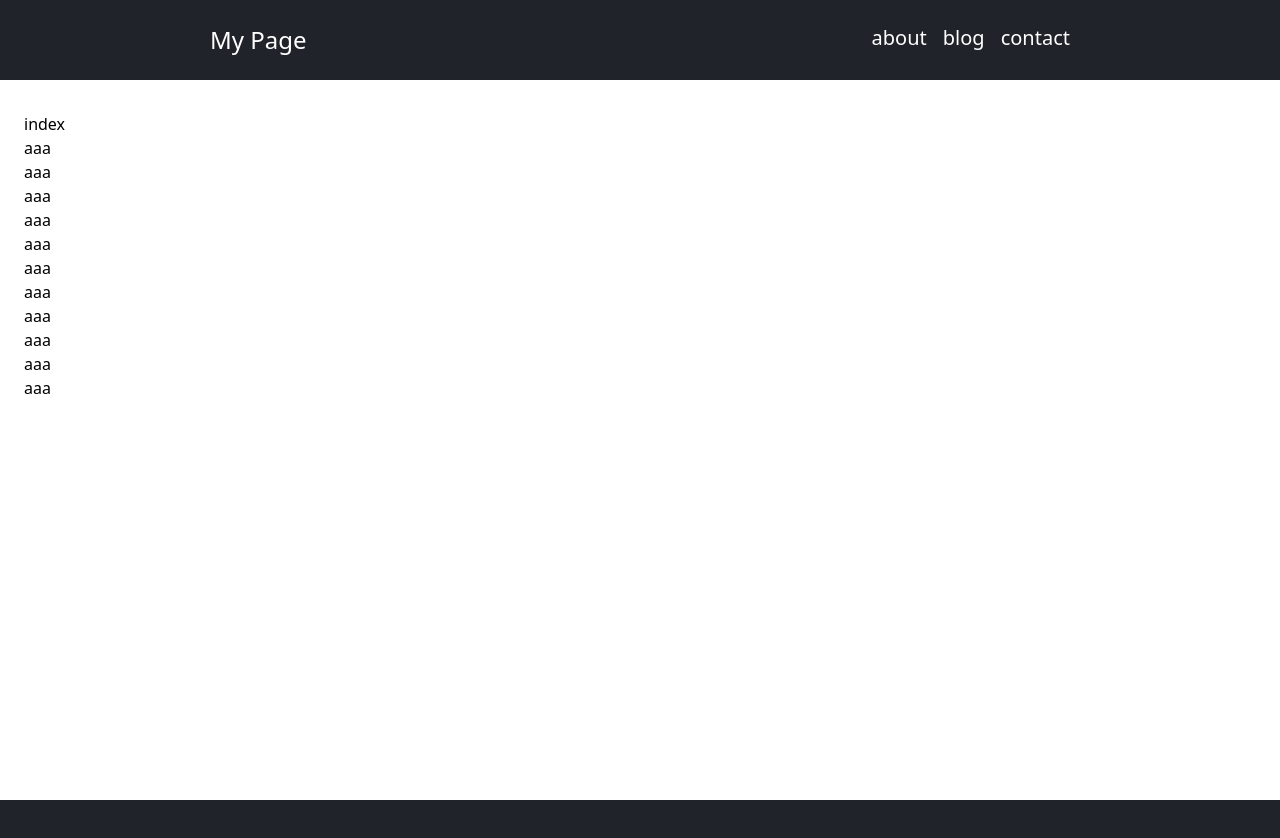
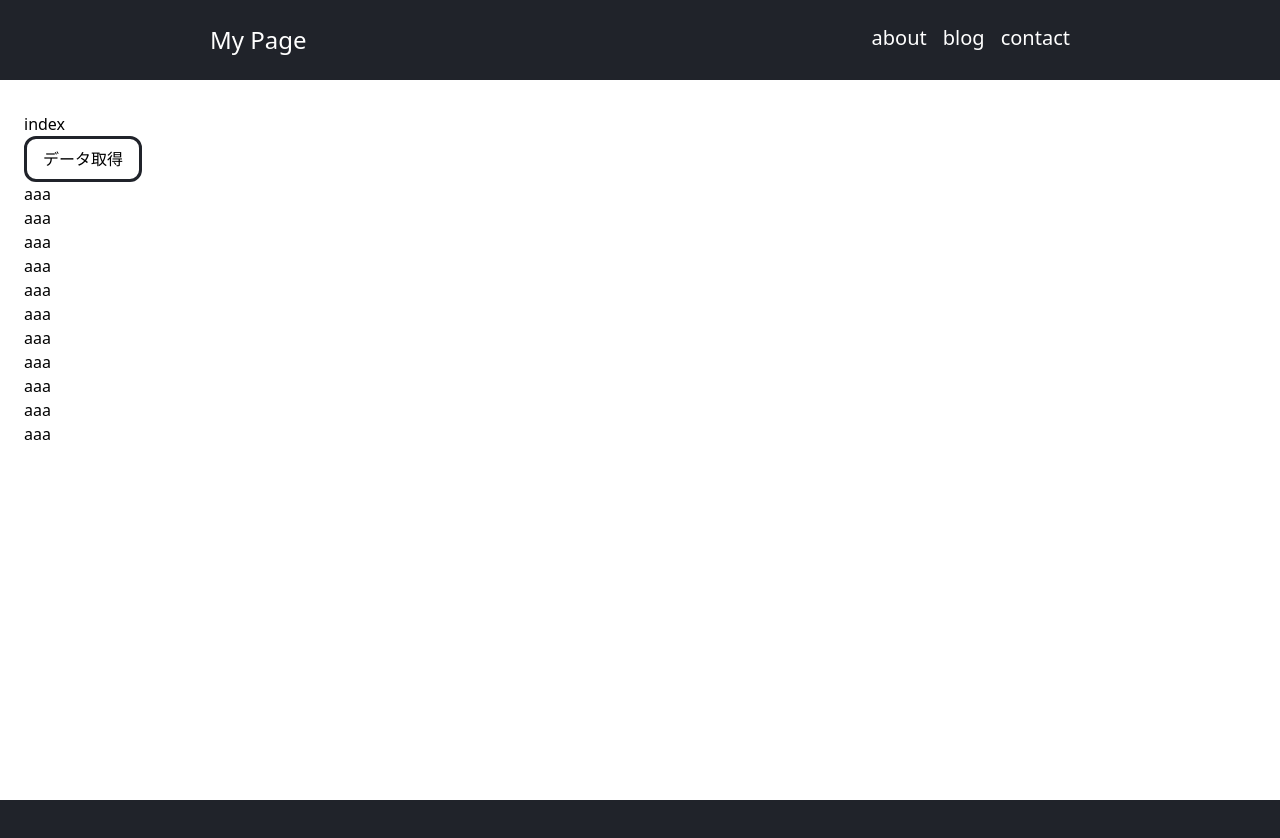
Before and after one commit to shamo-9118/learn-next, a Next.js app: page / in a window 1280 px wide. Shown: the top 838 px of the page. Built offline with nearby package versions, Linux system fonts and the light colour scheme.

Commit message:
jsonplaceholderからデータ取得する関数とボタンを作成

```diff
--- a/components/Main.tsx
+++ b/components/Main.tsx
@@ -1,5 +1,5 @@
+import { fetchDataJsonPlaceholder } from "@/hooks/fetchDataJsonPlaceholder";
 import type { FunctionComponent } from 'react';
-
 type Props = {
   children: string;
 };
@@ -7,8 +7,9 @@ type Props = {
 export const Main: FunctionComponent<Props> = ({children}) => {
   const contentList = ['aaa','aaa','aaa','aaa','aaa','aaa','aaa','aaa','aaa','aaa','aaa',]
   return (
-    <main className='h-[90vh] px-6 pt-8'>
+    <main className='h-[90vh] max-w-[860px] px-6 pt-8'>
       <p>{ children }</p>
+      <button className="border-[#20232a] rounded-[12px] border-[3px] py-2 px-4 hover:bg-[#20232a] hover:text-white font-medium duration-200" onClick={fetchDataJsonPlaceholder}>データ取得</button>
       <ul>
         {
           contentList.map((content, index) => (
--- /dev/null
+++ b/hooks/fetchDataJsonPlaceholder.tsx
@@ -0,0 +1,12 @@
+export async function fetchDataJsonPlaceholder() {
+  try {
+    const response = await fetch('https://jsonplaceholder.typicode.com/todos/1');
+    if (!response.ok) {
+      throw new Error('ネットワークエラー: ' + response.status);
+    }
+    const data = await response.json();
+    console.log(data);
+  } catch (error) {
+    console.error('データを取得できませんでした:', error);
+  }
+}
--- a/pages/index.tsx
+++ b/pages/index.tsx
@@ -5,6 +5,8 @@ const inter = Inter({ subsets: ["latin"] });
 
 export default function Home() {
   return (
-    <Layout>index</Layout>
+    <>
+      <Layout>index</Layout>
+    </>
   );
 }
```
